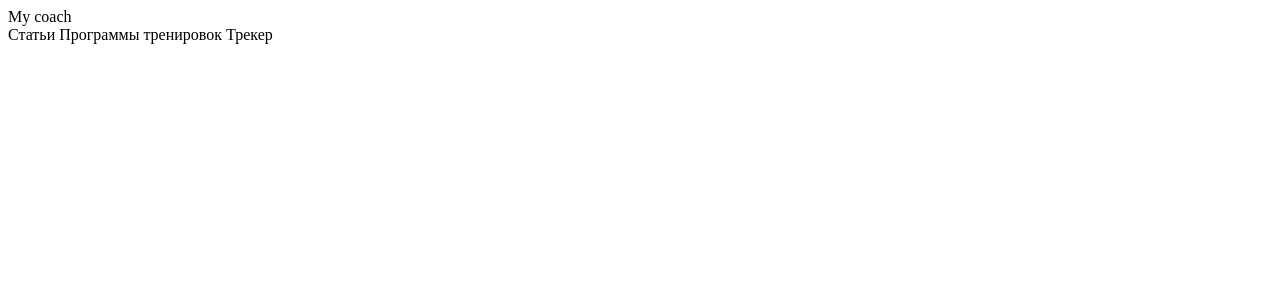
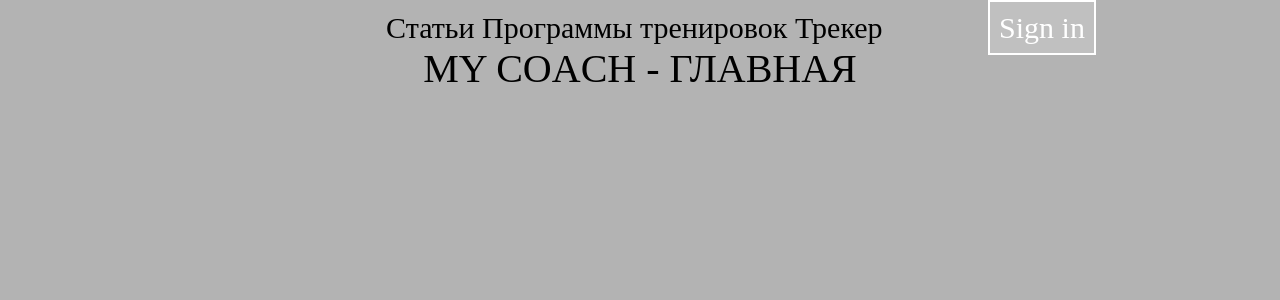
Before and after one commit to aydarcosmos/mycoach, a Django app: page / in a window 1280 px wide. Shown: the top 300 px of the page. Run offline with Django 3.2, Linux system fonts and the light colour scheme.

Commit message:
added basic.html file with header and nav blocks and style.css

```diff
--- a/training/models.py
+++ b/training/models.py
@@ -15,6 +15,9 @@ class Post(models.Model):
 class Sport(models.Model):
     name = models.CharField(max_length = 30, verbose_name = 'Вид спорта')
 
+    def __str__(self):
+        return self.name
+
     class Meta:
         verbose_name = 'Вид спорта'
         verbose_name_plural = 'Виды спорта'
--- /dev/null
+++ b/training/static/training/style.css
@@ -0,0 +1,45 @@
+body {
+    width: 1000px;
+    margin: 11px auto;
+    background-color: rgb(179, 179, 179);;
+    font-size: 30px;
+}
+header {
+    font-size: 40px;
+    text-transform: uppercase;
+    text-align: center;
+}
+header a {
+    text-decoration: none;
+    text-decoration-color: none;
+    color: black;
+}
+nav {
+    margin-left: 200px;
+    text-align: center;
+}
+nav a {
+    font-size: 30px;
+    color: black;
+    text-decoration: none;
+}
+nav a:hover {
+    background:silver;
+    color: black;
+}
+
+a.reg {
+	color: #fff;
+	user-select: none; /* Убираем текстовое выделение */
+	text-decoration: none;	/* Убираем подчеркивание */
+	background-color: silver; /* Цвет фона */
+    padding: 0.3em 0.3em; /* Отступ от текста до рамки */
+    outline: 2px solid;
+    margin-left: 100px;;
+}
+a.reg:active {
+	background-color: rgb(179, 179, 179); ; /* Цвет кнопки при нажатии */
+}
+a.reg:hover {
+	background-color: silver; /* Цвет кнопки при наведении курсора */
+}
--- a/training/templates/layout/basic.html
+++ b/training/templates/layout/basic.html
@@ -1,15 +1,23 @@
+{% load static %}
 <!DOCTYPE html>
 <head>
+    <link rel="stylesheet" type="text/css" href="{% static 'training/style.css' %}">
     <title>My Coach - Main</title>
 </head>
 <body>
+    <nav>
+        <a href="@">Статьи</a>
+        <a href="@">Программы тренировок</a>
+        <a href="@">Трекер</a>
+        <a href="@" class="reg">Sign in</a>
+    </nav>
     <header>
-        <a> My coach </a>
-    </header>
-    <nav>
-        <a> Статьи </a>
-        <a> Программы тренировок </a>
-        <a> Трекер </a>
-    </nav>
+            <a href="@"> My coach - Главная </a>
+        </header>
+    <section>
+        {% block content %}
+        {% endblock %}
+    </section>
+
 
 </body>
--- a/training/views.py
+++ b/training/views.py
@@ -1,5 +1,8 @@
 from django.shortcuts import render
+from .models import Sport
 
 # Create your views here.
 def index(request):
-    return render(request, 'layout/basic.html')
+    sports = Sport.objects.all()
+    context = {'sports': sports}
+    return render(request, 'layout/basic.html', context)
```
